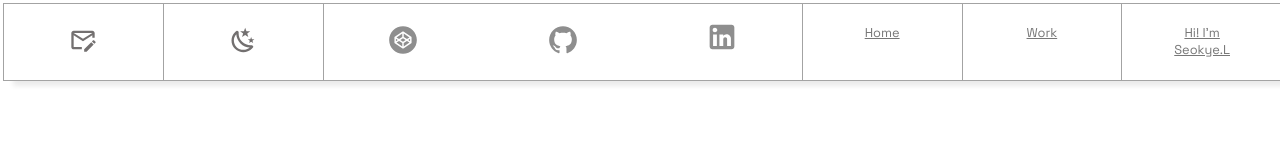
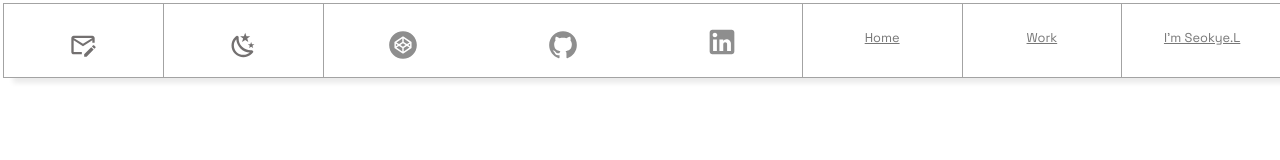
Before and after one commit to seokyelee/GammaPortfolio, a React (Vite) app: page / in a window 1280 px wide. Shown: the top 160 px of the page. Built offline with nearby package versions, Linux system fonts and the light colour scheme.

Commit message:
modified json

```diff
--- a/src/componentes/Card/Card.jsx
+++ b/src/componentes/Card/Card.jsx
@@ -24,10 +24,9 @@ function Card(props) {
       <div className={"proyect_usestate" + classText}>
         <div className="proyect_description_box">
           <p className="proyect_descrpition">{props.description}</p>
-          <p className="proyect_icons">{props.iconprogram}</p>
         </div>
 
-      </div>
+
 
       <div className="proyect_links">
         <a className="proyect_linkto" href={props.linkto}>
@@ -37,6 +36,7 @@ function Card(props) {
           GitHub
         </a>
       </div>
+      </div>
     </section>
   );
 }
--- a/src/componentes/Card/Card.scss
+++ b/src/componentes/Card/Card.scss
@@ -17,7 +17,7 @@
 }
 
 .proyect_box:hover {
-    background-color: rgb(253, 240, 255);
+    background-color: rgb(248, 240, 255);
 }
 
 .proyect_box_title {
--- a/src/componentes/Nav/Nav.jsx
+++ b/src/componentes/Nav/Nav.jsx
@@ -14,7 +14,7 @@ export default function Nav() {
 		<>
 			<section className="nav__container">
 				<div className="nav__item__mail_1">
-					<Link className="icono_mail__page_thanks" to="/thanks">
+					<Link  className="icono_mail__page_thanks" to="/thanks">
 						<IconMail />
 					</Link>
 				</div>
@@ -56,7 +56,7 @@ export default function Nav() {
 				</div>
 				<div className="nav__item__about_8">
 					<Link className="page_about" to="/about">
-						Hi! I'm <br /> Seokye.L
+						 I'm Seokye.L
 					</Link>
 				</div>
 			</section>
--- a/src/componentes/Nav/Nav.scss
+++ b/src/componentes/Nav/Nav.scss
@@ -33,7 +33,6 @@
     border: 1px solid color(color-border);
     font-family: $primary-ff;
     font-size: fs(x-small);
-    align-items: normal;
     position: fixed;
     z-index: 1;
 }
@@ -43,21 +42,20 @@
 .nav__item__linkedin_5,
 .nav__item__home_6,
 .nav__item__work_7 {
-    padding: 20px;
+    padding-top:25px;
+    padding-bottom: 12px;
     border-right: 1px solid color(color-border);
-    align-items: center;
     text-align: center;
 }
-section .nav__item__work_7{
-    align-items: center;
+.page_work{
+    padding-top:8px;
 }
 .nav__item__codepen_3,
 .nav__item__git_4,
 .nav__item__about_8 {
-    padding: 20px;
-    align-items: center;
+    padding-top:25px;
+    padding-bottom: 12px;
     text-align: center;
-
 }
 
 
--- a/src/scss/_font-family.scss
+++ b/src/scss/_font-family.scss
@@ -1,9 +1,9 @@
 @font-face {
     font-family: 'CabinetGrotesk';
-    font-weight:700;
-    src: url(/assets/font/CabinetGrotesk-Bold.woff2);
-    src: url(/assets/font/CabinetGrotesk-Extrabold.otf);
-    src: url(/assets/font/CabinetGrotesk-Black.otf);
+    src: local('CabinetGrotesk-Bold') url(/assets/font/CabinetGrotesk-Bold.woff2) format('woff');
+    src: local('CabinetGrotesk-Extrabold') url(/assets/font/CabinetGrotesk-Extrabold.otf) format('otf');
+    src: local('CabinetGrotesk-Black')url(/assets/font/CabinetGrotesk-Black.otf) format('otf');
 }
 
+
 @import url('https://fonts.googleapis.com/css2?family=Space+Grotesk:wght@400;700&display=swap');
--- a/src/views/work/Work.jsx
+++ b/src/views/work/Work.jsx
@@ -1,8 +1,7 @@
 import React, { useEffect, useState } from "react";
 import Card from "../../componentes/Card/Card";
 import "./Work.scss";
-import { Link } from "react-router-dom";
-import IconMail from "../../assets/Icons/IconMail";
+
 
 export default function Work() {
   let [data, setData] = useState([]);
@@ -17,14 +16,13 @@ export default function Work() {
 
   return (
     <>
-      <div>
+      <div className="card_div">
         {data.map((item) => (
           <Card
             key={item.index}
             title={item.title}
             tooltip={item.tooltip}
             description={item.description}
-            iconprogram={item.iconprogram[("2", "3")]}
             linkto={item.linkto}
             linktogit={item.linktogit}
           />
```
Also changed, not shown: public/proyects.json (+3 -6 lines), src/scss/_typography.scss (+11 -7 lines), src/scss/variable.scss (line endings or trailing spaces).
